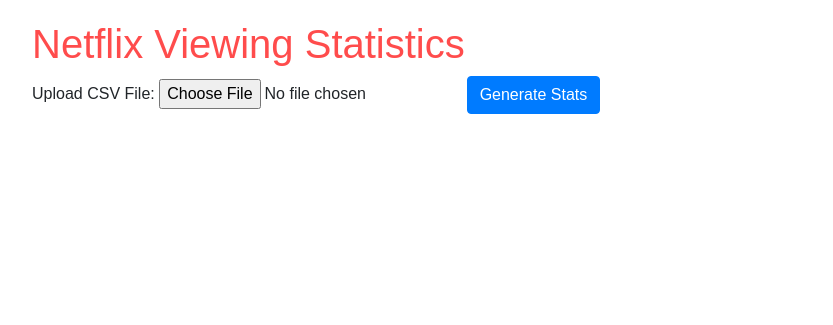
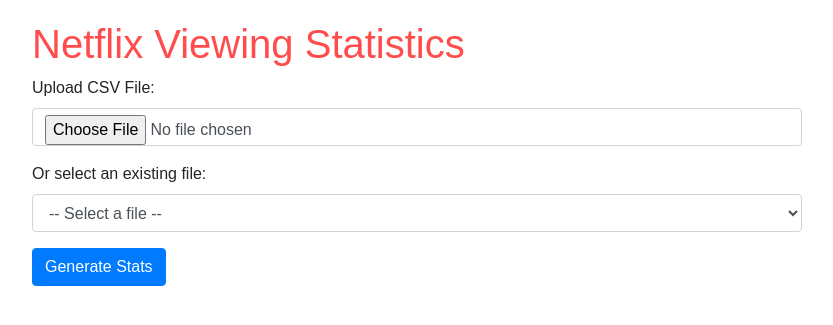
Before and after one commit to teodorstelian/netflix-stats, a Flask app: page / in a window 1280 px wide. Shown: the top 325 px of the page, without its empty margins (223-1056 px from the left). Run offline with Flask 3, Linux system fonts and the light colour scheme; some libraries are stand-ins or nearby versions.

Commit message:
Added choice of choosing already uploaded files

```diff
--- a/main.py
+++ b/main.py
@@ -2,10 +2,18 @@
 import pandas as pd
 import os
 from utils import calculate_stats, calculate_stats_per_profile, create_visualizations
+from werkzeug.utils import secure_filename
 
 app = Flask(__name__)
 UPLOAD_FOLDER = 'uploads'
 app.config['UPLOAD_FOLDER'] = UPLOAD_FOLDER
+
+
+# Function to list files in UPLOAD_FOLDER
+def list_uploaded_files():
+    return [f for f in os.listdir(UPLOAD_FOLDER) if
+            os.path.isfile(os.path.join(UPLOAD_FOLDER, f)) and f.endswith('.csv')]
+
 
 # Home route for uploading CSV and displaying overall stats
 @app.route("/", methods=["GET", "POST"])
@@ -14,15 +22,26 @@
     profile_stats = None
     visuals = None
     error = None
+    files = list_uploaded_files()
+
     if request.method == "POST":
-        if 'file' not in request.files:
-            error = "No file part"
-        file = request.files['file']
-        if file.filename == '':
-            error = "No selected file"
-        if file and file.filename.endswith('.csv'):
-            file_path = os.path.join(app.config['UPLOAD_FOLDER'], file.filename)
-            file.save(file_path)
+        # Handle file selection from existing files
+        selected_file = request.form.get("existing_file")
+        if selected_file:
+            file_path = os.path.join(app.config['UPLOAD_FOLDER'], selected_file)
+        else:
+            # Handle file upload
+            if 'file' not in request.files:
+                error = "No file part"
+            file = request.files['file']
+            if file.filename == '':
+                error = "No selected file"
+            if file and file.filename.endswith('.csv'):
+                filename = secure_filename(file.filename)
+                file_path = os.path.join(app.config['UPLOAD_FOLDER'], filename)
+                file.save(file_path)
+
+        if not error:
             try:
                 df = pd.read_csv(file_path)
                 stats = calculate_stats(df)
@@ -30,7 +49,10 @@
                 visuals = create_visualizations(df)
             except Exception as e:
                 error = str(e)
-    return render_template("index.html", stats=stats, profile_stats=profile_stats, visuals=visuals, error=error)
+
+    return render_template("index.html", stats=stats, profile_stats=profile_stats, visuals=visuals, error=error,
+                           files=files)
+
 
 # Route for profile-specific statistics and visualizations
 @app.route("/profile/<profile_name>", methods=["GET"])
@@ -42,6 +64,7 @@
     visuals = create_visualizations(profile_df)
     return render_template("profile.html", profile_name=profile_name, stats=stats, visuals=visuals)
 
+
 if __name__ == "__main__":
     if not os.path.exists(app.config['UPLOAD_FOLDER']):
         os.makedirs(app.config['UPLOAD_FOLDER'])
--- a/templates/index.html
+++ b/templates/index.html
@@ -26,8 +26,19 @@
     <div class="container">
         <h1>Netflix Viewing Statistics</h1>
         <form method="POST" enctype="multipart/form-data">
-            <label for="file">Upload CSV File:</label>
-            <input type="file" id="file" name="file" accept=".csv" required>
+            <div class="form-group">
+                <label for="file">Upload CSV File:</label>
+                <input type="file" id="file" name="file" accept=".csv" class="form-control">
+            </div>
+            <div class="form-group">
+                <label for="existing_file">Or select an existing file:</label>
+                <select id="existing_file" name="existing_file" class="form-control">
+                    <option value="">-- Select a file --</option>
+                    {% for file in files %}
+                    <option value="{{ file }}">{{ file }}</option>
+                    {% endfor %}
+                </select>
+            </div>
             <button type="submit" class="btn btn-primary">Generate Stats</button>
         </form>
         {% if error %}
--- a/utils.py
+++ b/utils.py
@@ -46,7 +46,7 @@
     hours, remainder = divmod(total_watch_time, 3600)
     minutes, seconds = divmod(remainder, 60)
 
-    top_tv_shows = tv_shows_grouped.sort_values(by="Duration (seconds)", ascending=False).head(30).to_dict(orient="records")
+    top_tv_shows = tv_shows_grouped.sort_values(by="Duration (seconds)", ascending=False).head(10).to_dict(orient="records")
     top_movies = movies_grouped.sort_values(by="Duration (seconds)", ascending=False).head(10).to_dict(orient="records")
 
     top_devices = df.groupby("Device Type")["Duration (seconds)"].sum().sort_values(ascending=False).head(5).reset_index()
```
Also changed, not shown: 1 other file.
